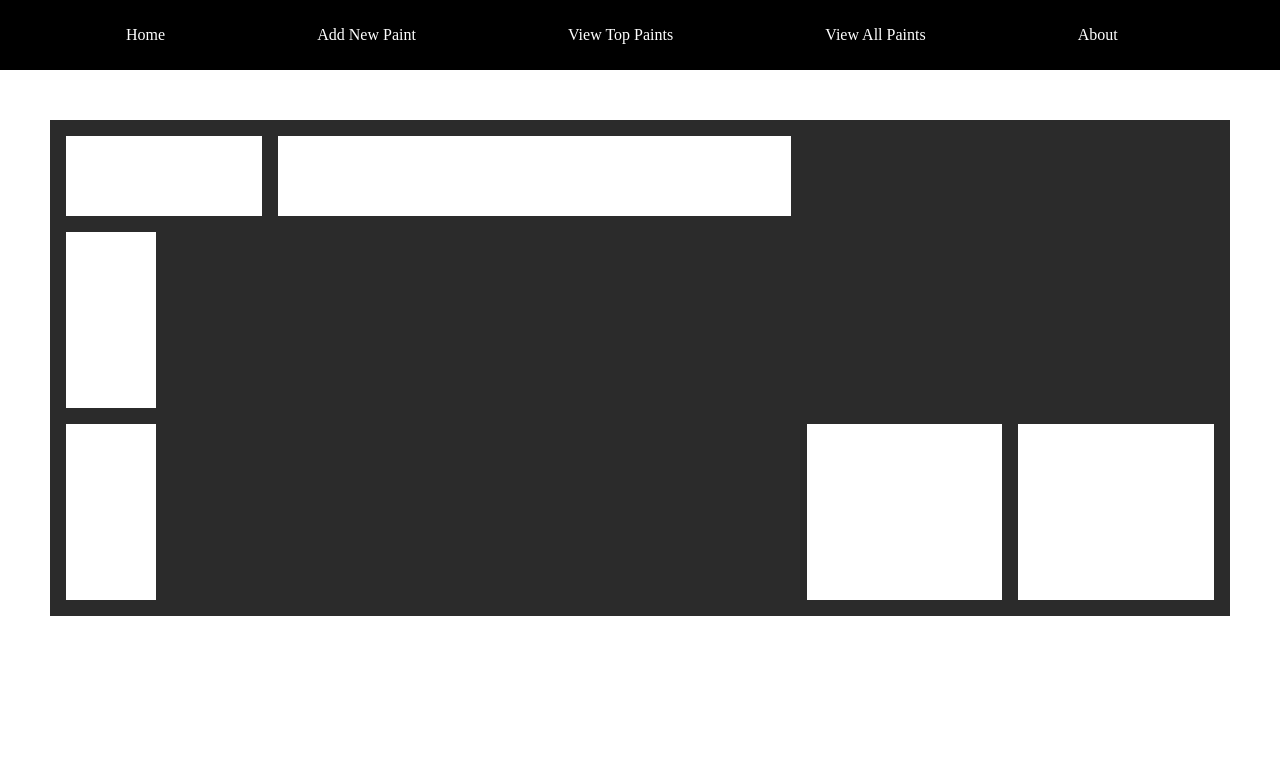
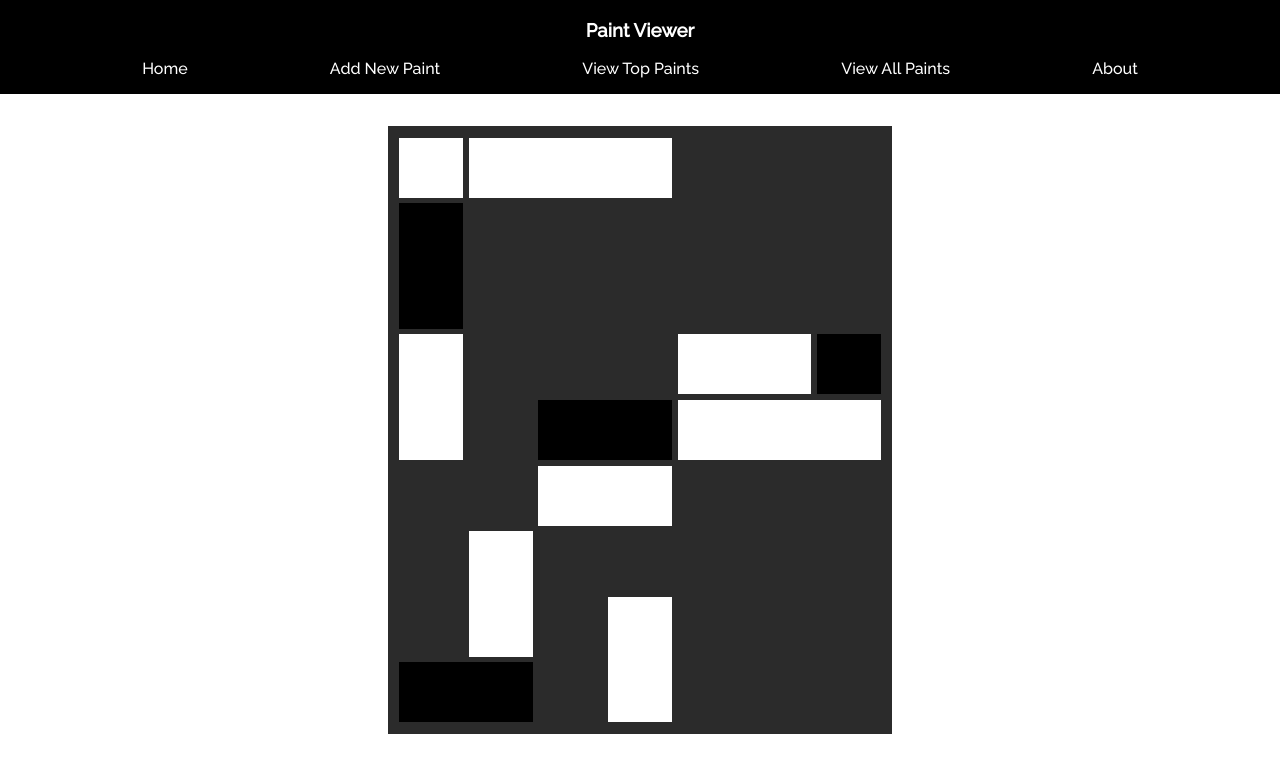
Before and after one commit to LewisBrennanGithub/paint-project, a Flask app: template templates/paints/index.html in a window 1280 px wide. Shown: the top 773 px of the page. Run offline with Flask 3, Linux system fonts and the light colour scheme; the template is opened without the code that fills it, so the values that code supplies are empty; some libraries are stand-ins or nearby versions; some web fonts are replaced.

Commit message:
refactored various css elements, still to strip back un-necessary components

```diff
--- a/repositories/paint_repository.py
+++ b/repositories/paint_repository.py
@@ -45,7 +45,7 @@ def update(paint):
 
 def list_paints_limited():
     paints = []
-    sql = "SELECT * FROM paints ORDER BY popularity DESC LIMIT 3"
+    sql = "SELECT * FROM paints ORDER BY popularity DESC LIMIT 9"
     results = run_sql(sql)
     for row in results:
         paint = Paint(row['name'], row['description'], row['value'], row['offset_value'], row['popularity'], row['id'])
--- a/static/style.css
+++ b/static/style.css
@@ -22,9 +21,20 @@ body {
   font-family: 'Raleway', sans-serif;
 }
 
+.navbar-seperator {
+  display: flex;
+  flex-direction: row;
+  justify-content: space-evenly;
+}
+
 .navbar {
-  padding: 5px;
   background: black;
+  font-family: 'Raleway', sans-serif;
+  display: flex;
+  flex-direction: column;
+  justify-content: space-evenly;
+  padding-bottom: 0.5rem;
+
 }
 
 .navbar a {
@@ -38,11 +48,12 @@ body {
 }
 
 .navbar ul {
-  text-decoration: none;
-  display: flex;
-  flex-direction: row;
-  justify-content: space-evenly;
   list-style-type: none;
+}
+
+.navbar h1 {
+  color: white;
+  text-align: center;
 }
 
 .main {
@@ -319,23 +341,31 @@ body {
   font-size: 1rem;
 }
 
+.testback {
+  display: flex;
+  justify-content: center;
+}
+
 .paint-grid {
-  margin-top: 50px;
-  margin-inline: 50px;
   display: grid;
   grid-template-areas:
-  'w1 w1 w2 w2 w2 w2 w2 p3 p3 p3 p3'
-  'w3 p1 p1 p1 p1 p1 p1 p2 p2 p2 p2'
-  'w3 p1 p1 p1 p1 p1 p1 p2 p2 p2 p2'
-  'w4 p1 p1 p1 p1 p1 p1 w5 w5 w6 w6'
-  'w4 p1 p1 p1 p1 p1 p1 w5 w5 w6 w6';
+  'w1 w2 w2 w2 p3 p3 p3'
+  'w3 p1 p1 p1 p2 p2 p2'
+  'w3 p1 p1 p1 p2 p2 p2'
+  'w4 p1 p1 p1 w5 w5 w6'
+  'w4 p4 w7 w7 w8 w8 w8'
+  'p5 p4 w9 w9 p6 p6 p6'
+  'p5 wa p7 p7 p6 p6 p6'
+  'p5 wa p8 wb p9 p9 p9'
+  'wc wc p8 wb p9 p9 p9';
 
-  grid-template-rows: repeat(5, 5rem);
-  /* grid-template-columns: repeat(10, 5rem); */
-  gap: 1rem;
+  grid-template-rows: repeat(9, 7.5vh);
+  grid-template-columns: repeat(7, 5vw);
+  gap: 0.35rem;
   background: #2b2b2b;
-  /* padding-block: 1rem; */
-  padding: 1rem;
+  padding: 0.7rem;
+  justify-content: center;
+  margin-block: 2.5%;
 }
 
 .paint-1 {
@@ -399,7 +529,7 @@ body {
 
 .testwhite3 {
   grid-area: w3;
-  background: white;
+  background: black;
 }
 
 .testwhite4 {
@@ -414,5 +544,35 @@ body {
 
 .testwhite6 {
   grid-area: w6;
+  background: black;
+}
+
+.testwhite7 {
+  grid-area: w7;
+  background: black;
+}
+
+.testwhite8 {
+  grid-area: w8;
   background: white;
 }
+
+.testwhite9 {
+  grid-area: w9;
+  background: white;
+}
+
+.testwhitea {
+  grid-area: wa;
+  background: white;
+}
+
+.testwhiteb {
+  grid-area: wb;
+  background: white;
+}
+
+.testwhitec {
+  grid-area: wc;
+  background: black;
+}
--- a/templates/paints/edit.html
+++ b/templates/paints/edit.html
@@ -8,7 +8,7 @@
 </head>
 <body>
 
-{% extends 'base.html' %}
+  {% extends "paints/navbar.html" %}
 
 {% block content %}
 <div class="editplaque" style="text-align:center; background-color:{{paint.offset_value}}; color:{{paint.value}}; text-align:center;">
--- a/templates/paints/index.html
+++ b/templates/paints/index.html
@@ -10,6 +10,7 @@
 {% extends "paints/navbar.html" %}
 
 {% block content %}
+<section class="testback">
   <section class="paint-grid">
     <div class="testwhite1"></div>
     <div class="testwhite2"></div>
@@ -42,5 +43,53 @@
     <div class="testwhite5"></div>
     <div class="testwhite6"></div>
 
+    {% for paint in paints %}
+    {% if loop.index == 4 %}
+      <div class="paint-4" style="background-color:{{ paint.value }}"><a class="button" href="/paints/{{paint.id}}" style="color:{{paint.offset_value}}">{{paint.name}}</a></div>
+    {% endif %}
+    {% endfor %}
+
+    <div class="testwhite7"></div>
+    <div class="testwhite8"></div>
+
+    {% for paint in paints %}
+    {% if loop.index == 5 %}
+      <div class="paint-5" style="background-color:{{ paint.value }}"><a class="button" href="/paints/{{paint.id}}" style="color:{{paint.offset_value}}">{{paint.name}}</a></div>
+    {% endif %}
+    {% endfor %}
+
+    <div class="testwhite9"></div>
+
+    {% for paint in paints %}
+    {% if loop.index == 6 %}
+      <div class="paint-6" style="background-color:{{ paint.value }}"><a class="button" href="/paints/{{paint.id}}" style="color:{{paint.offset_value}}">{{paint.name}}</a></div>
+    {% endif %}
+    {% endfor %}
+
+    <div class="testwhitea"></div>
+
+    {% for paint in paints %}
+    {% if loop.index == 7 %}
+      <div class="paint-7" style="background-color:{{ paint.value }}"><a class="button" href="/paints/{{paint.id}}" style="color:{{paint.offset_value}}">{{paint.name}}</a></div>
+    {% endif %}
+    {% endfor %}
+
+    {% for paint in paints %}
+    {% if loop.index == 8 %}
+      <div class="paint-8" style="background-color:{{ paint.value }}"><a class="button" href="/paints/{{paint.id}}" style="color:{{paint.offset_value}}">{{paint.name}}</a></div>
+    {% endif %}
+    {% endfor %}
+
+    <div class="testwhiteb"></div>
+
+    {% for paint in paints %}
+    {% if loop.index == 9 %}
+      <div class="paint-9" style="background-color:{{ paint.value }}"><a class="button" href="/paints/{{paint.id}}" style="color:{{paint.offset_value}}">{{paint.name}}</a></div>
+    {% endif %}
+    {% endfor %}
+
+    <div class="testwhitec"></div>
+
   </section>
+</section>
 {% endblock %}
--- a/templates/paints/navbar.html
+++ b/templates/paints/navbar.html
@@ -1,18 +1,17 @@
 {% extends "base.html" %}
 
 {% block navbar %}
+
 <section class="navbar">
-  <ul>
-    <li><a class="link" href="/">Home</a></li>
-    <br>
-    <li><a class="link" href="/paints/new"> Add New Paint</a></li>
-    <br>
-    <li><a class="link" href="/paints">View Top Paints</a></li>
-    <br>
-    <li><a class="link" href="/paints/all">View All Paints</a></li>
-    <br>
-    <li><a class="link" href="/paints/about">About</a></li>
-    <br>
-  </ul>
+  <div>
+  <h1>Paint Viewer</h1>
+</div>
+<div class="navbar-seperator">
+<a class="link" href="/">Home</a>
+<a class="link" href="/paints/new"> Add New Paint</a>
+<a class="link" href="/paints">View Top Paints</a>
+<a class="link" href="/paints/all">View All Paints</a>
+<a class="link" href="/paints/about">About</a>
+</div>
 </section>
 {% endblock %}
```
Also changed, not shown: other parts of static/style.css (+120 -10 lines), templates/paints/about.html (+3 -14 lines), templates/paints/all.html (+3 -14 lines), templates/paints/show.html (+5 -5 lines).
